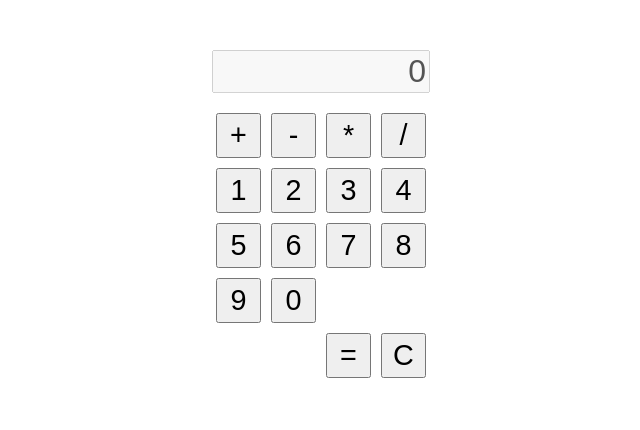
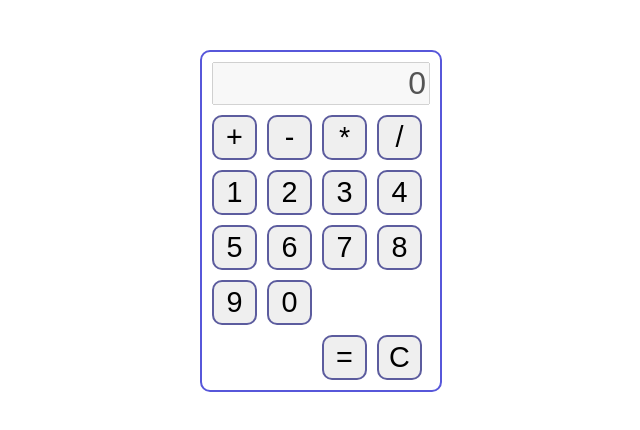
Before and after one commit to ElenaKharsova/Calculator-React, a React app: page / in a window 1280 px wide. Shown: the top 430 px of the page, without its empty margins (319-959 px from the left). Built offline with nearby package versions, Linux system fonts and the light colour scheme.

Commit message:
feat: add style borders

```diff
--- a/src/components/Field.tsx
+++ b/src/components/Field.tsx
@@ -97,7 +97,7 @@ export const Field: FC = () => {
         setIntermediateResult('');
     }, [sign])
 
-    return(<>
+    return(<div className="field">
     <Result result = { outputNumber }/>
     <div className = "buttons-wrap">
         <div className = "arithmetic-buttons-wrap">
@@ -125,5 +125,5 @@ export const Field: FC = () => {
         }
         </div>
     </div>
-    </>)
+    </div>)
 }
--- a/src/styles/style.css
+++ b/src/styles/style.css
@@ -15,10 +15,17 @@
     gap: 20px
 }
 
+.field {
+    border: solid 2px rgb(87, 87, 218);
+    border-radius: 10px;
+    padding: 10px;
+}
+
 .result-field {
     text-align: right;
     font-size: 2rem;
     width: 210px;
+    margin-bottom: 10px;
 }
 
 .buttons-wrap {
@@ -48,4 +55,10 @@
     font-size: 1.8em;
     width: var(--button-size-width);
     height: var(--button-size-height);
+    border: solid 2px rgb(92, 92, 158);
+    border-radius: 10px;
 }
+
+.calculator-button:hover {
+    background: rgb(92, 92, 158);
+}
```
